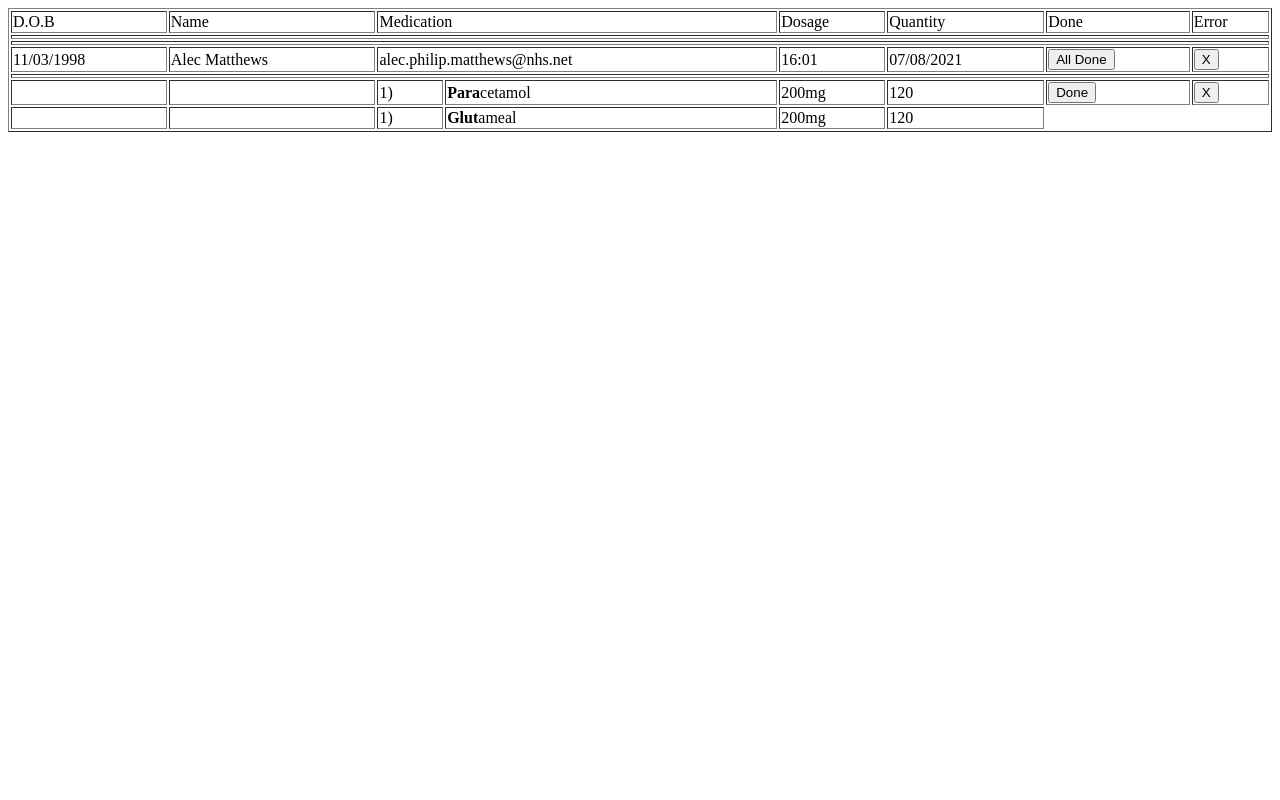
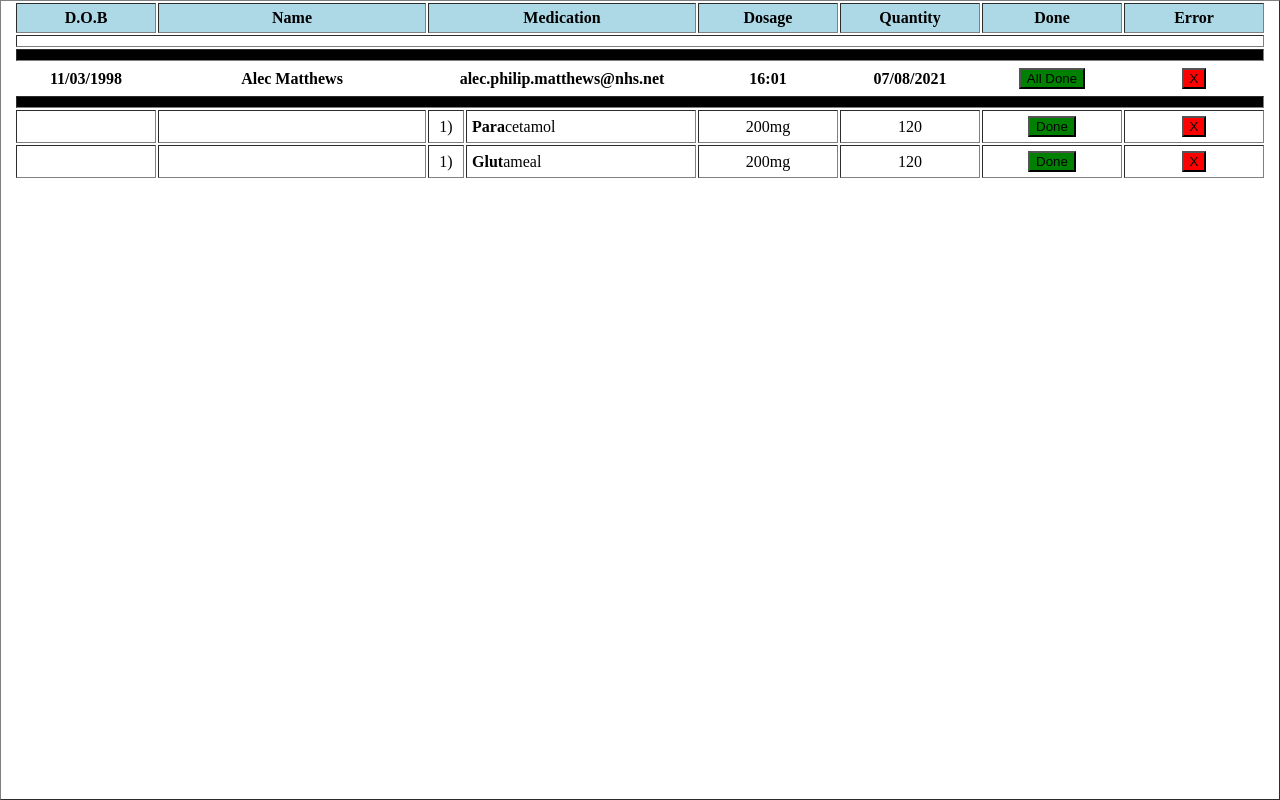
Before and after one commit to mattalec/Foot-Prints, a plain HTML site: page structure/index.html in a window 1280 px wide. Drawn offline with Linux system fonts and the light colour scheme.

Commit message:
added css to structure index

```diff
--- a/structure/index.html
+++ b/structure/index.html
@@ -3,7 +3,69 @@
 <head>
 
 <style>
+	body {
+		display: flex;
+		margin: 0px;
+	}
 
+	table {
+		display: flex;
+		justify-content: center;
+		align-itmes: center;
+		width: 100vw;
+		text-align: center;
+	}
+
+	td {
+		padding: 5px;
+	}
+
+	.small {
+		height: 100%;
+		width: 10vw;
+	}
+
+	.smaller {
+		height: 100%;
+		width: 3vh;
+	}
+
+	.big {
+		height: 100%;
+		width: 20vw;
+	}
+
+	#table-head td {
+		font-weight: bold;
+		background-color: lightblue;
+	}
+
+	.medication {
+		text-align: left;
+	}
+	#first-row td {
+		border: 0px;
+		font-weight: bold;
+	}
+	#break {
+		height: 1vh;
+		background-color: black;
+		padding: 0px;
+	}
+	#break-blank {
+		height: 0.5vh;
+		background-color: white;
+		padding: 0px;
+	}
+	#email {
+		text-align: center;
+	}
+	#success-button {
+		background-color: green;
+	}
+	#error-button {
+		background-color: red;
+	}
 </style>
 
 </head>
@@ -29,8 +91,8 @@
 		<td class='email' colspan='2'>alec.philip.matthews@nhs.net</td>
 		<td>16:01</td>
 		<td>07/08/2021</td>
-		<td class='small' id='success-button'><button/>All Done</td>
-		<td class='small' id='error-button'><button/>X</td>
+		<td class='small'><button id='success-button'/>All Done</td>
+		<td class='small'><button id='error-button'/>X</td>
 	</tr>
 	<tr id='break'><td colspan='8'></td></tr>
 	<tr>
@@ -40,8 +102,8 @@
 		<td class='medication'><b>Para</b>cetamol</td>
 		<td>200mg</td>
 		<td>120</td>
-		<td class='small' id='success-button'><button/>Done</td>
-		<td class='small' id='error-button'><button/>X</td>
+		<td class='small'><button id='success-button'/>Done</td>
+		<td class='small'><button id='error-button'/>X</td>
 	</tr>
 	<tr>
 		<td></td>
@@ -50,6 +112,8 @@
 		<td class='medication'><b>Glut</b>ameal</td>
 		<td>200mg</td>
 		<td>120</td>
+		<td class='small'><button id='success-button'/>Done</td>
+		<td class='small'><button id='error-button'/>X</td>
 	</tr>
 </table>
 
```
Also changed, not shown: templates/index.html (+1 -1 lines), 1 other file.
